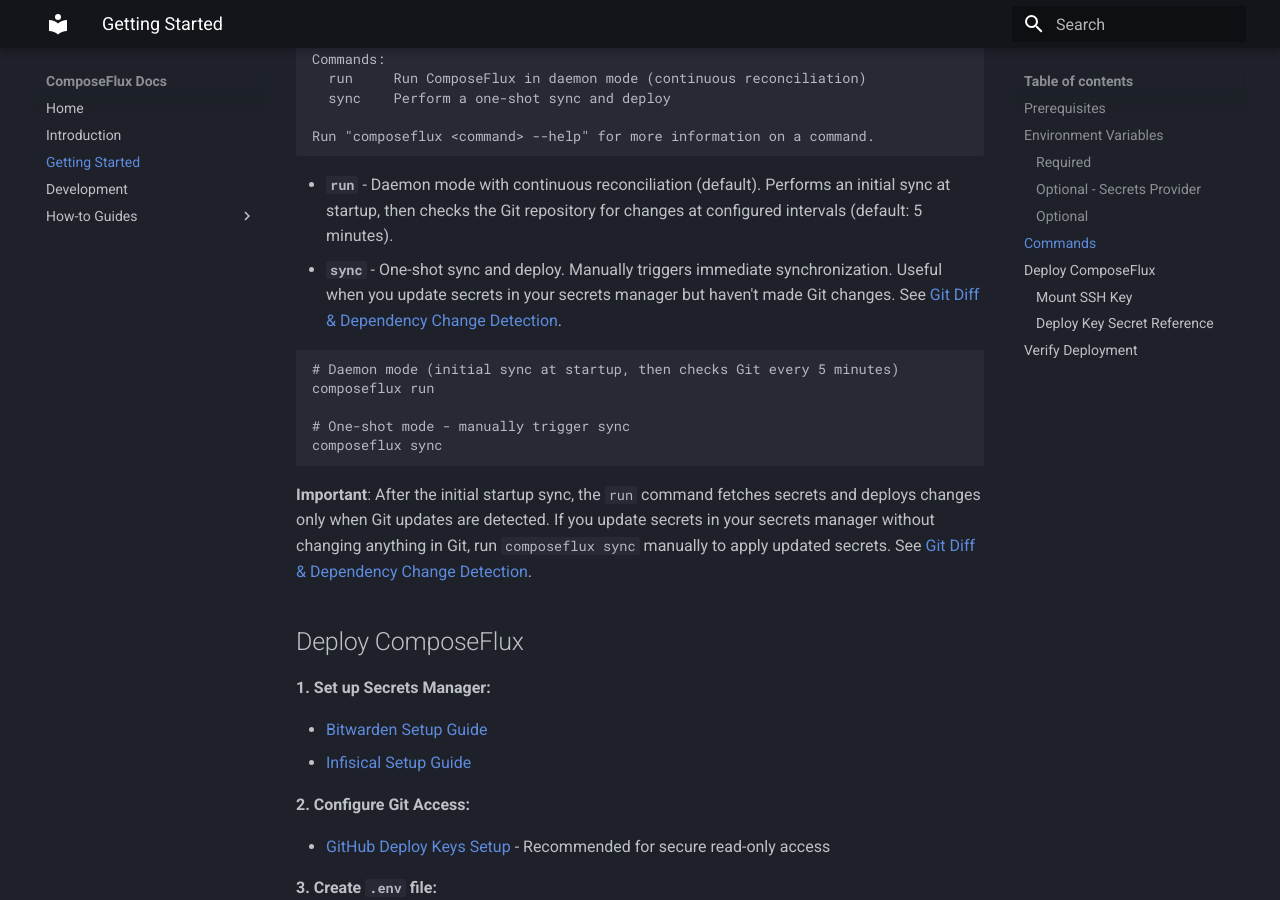
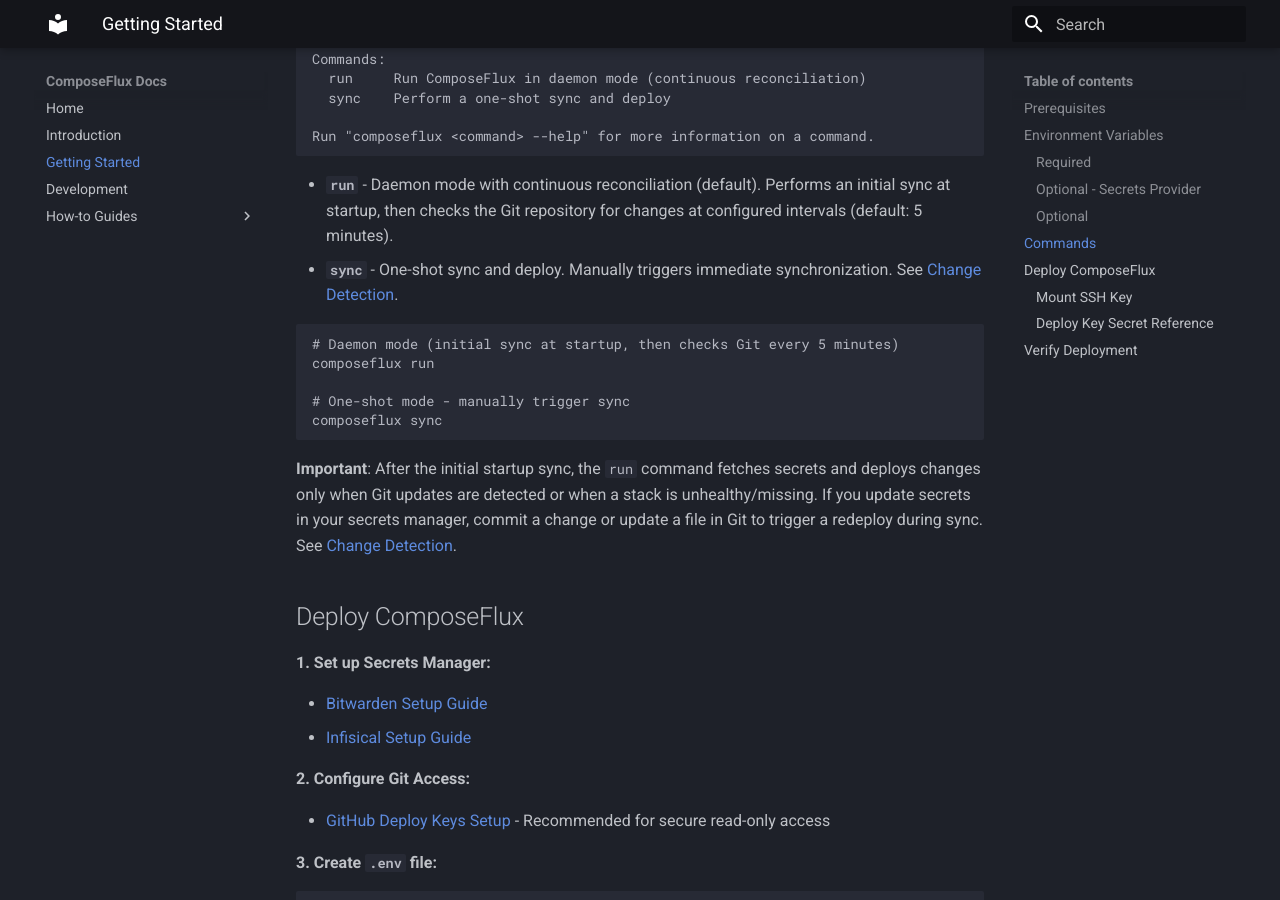
Before and after one commit to veerendra2/composeflux, an MkDocs documentation site: the page built from docs/GettingStarted.md, in a window 1280 px wide and 900 px high, scrolled down 3148 px. Built offline with MkDocs 1.6.1 and Material for MkDocs 9.7.7, drawn with Linux system fonts in a browser that asks for light colours.

Commit message:
fix: include repo root dependency paths and update sync docs

````diff
--- a/docs/GettingStarted.md
+++ b/docs/GettingStarted.md
@@ -92,9 +92,8 @@
 
 - **`run`** - Daemon mode with continuous reconciliation (default). Performs an initial sync at startup, then checks the
   Git repository for changes at configured intervals (default: 5 minutes).
-- **`sync`** - One-shot sync and deploy. Manually triggers immediate synchronization. Useful when you update secrets in
-  your secrets manager but haven't made Git changes. See
-  [Git Diff & Dependency Change Detection](Introduction.md#git-diff--dependency-change-detection).
+- **`sync`** - One-shot sync and deploy. Manually triggers immediate synchronization. See
+  [Change Detection](Introduction.md#git-diff--dependency-change-detection).
 
 ```bash
 # Daemon mode (initial sync at startup, then checks Git every 5 minutes)
@@ -105,9 +104,8 @@
 ```
 
 **Important**: After the initial startup sync, the `run` command fetches secrets and deploys changes only when Git
-updates are detected. If you update secrets in your secrets manager without changing anything in Git, run
-`composeflux sync` manually to apply updated secrets. See
-[Git Diff & Dependency Change Detection](Introduction.md#git-diff--dependency-change-detection).
+updates are detected or when a stack is unhealthy/missing. If you update secrets in your secrets manager, commit a change or update a file in Git to trigger a redeploy during sync. See
+[Change Detection](Introduction.md#git-diff--dependency-change-detection).
 
 ## Deploy ComposeFlux
 
````
Also changed, not shown: 1 other file.
